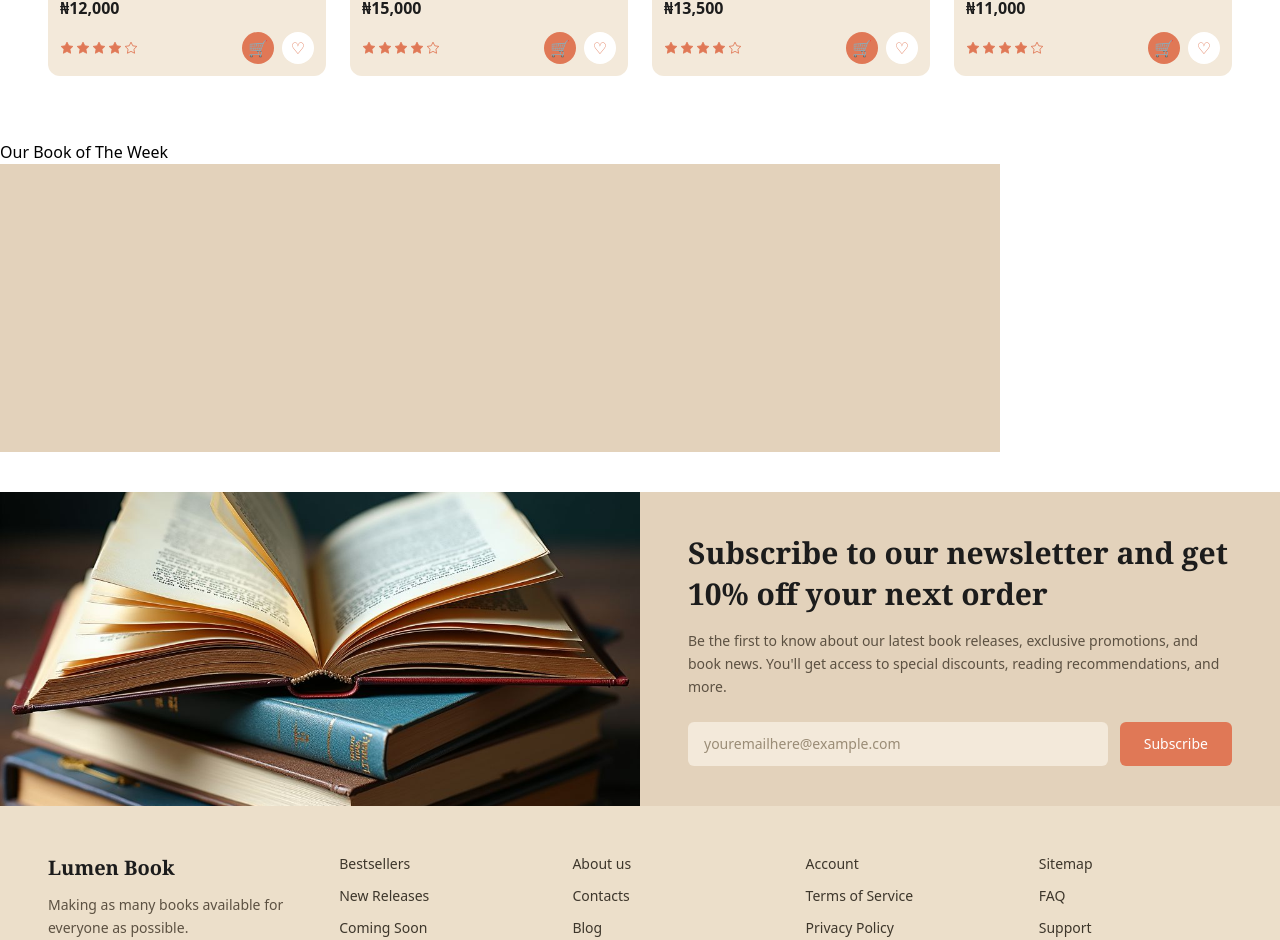
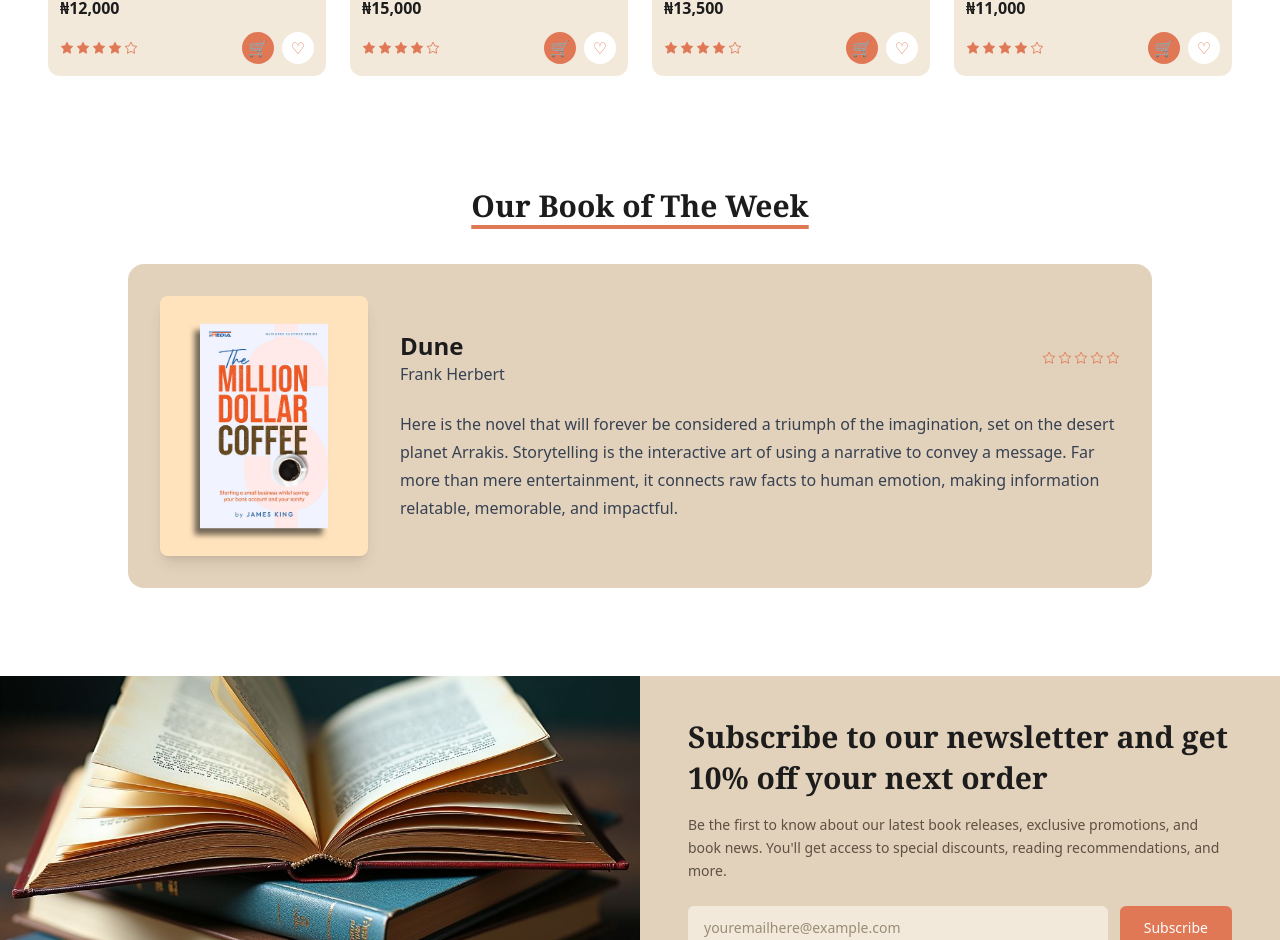
Before and after one commit to Patrick-Walshak/lumen-book, a Next.js app: page / in a window 1280 px wide. Shown: the part 2139-3079 px from the top of the page. Built offline with nearby package versions, Linux system fonts and the light colour scheme.

Commit message:
feat: create BookOfTheWeek component

```diff
--- a/components/home/Book.tsx
+++ b/components/home/Book.tsx
@@ -1,15 +1,55 @@
+import StarRating from "../books/StarRating";
+
 export default function Hero() {
-    return (
-        <section>
-            <div>
-                <h1>Our Book of The Week</h1>
+  return (
+    <section className="py-12 px-4">
+      {/* Heading */}
+      <div className="text-center">
+        <h1 className="font-serif text-2xl md:text-3xl font-bold text-[#1c1c1c] underline decoration-[#e07856] decoration-4 underline-offset-8">
+          Our Book of The Week
+        </h1>
+      </div>
+
+      {/* Card */}
+      <div className="max-w-5xl mx-auto mt-10 bg-[#e3d2bb] rounded-2xl p-6 md:p-8">
+        <div className="flex flex-col md:flex-row items-center gap-8">
+          {/* Image */}
+          <div className="shrink-0">
+            <img
+              className="w- md:w-52 rounded-lg shadow-lg"
+              src="/image/feature-book6.jpg"
+              alt="Dune Book Cover"
+            />
+          </div>
+
+          {/* Content */}
+          <div className="flex-1 w-full">
+            {/* Title + Rating */}
+            <div className="flex flex-col sm:flex-row sm:items-center sm:justify-between gap-4">
+              <div>
+                <h2 className="font-bold text-2xl text-[#1c1c1c]">
+                  Dune
+                </h2>
+                <p className="text-gray-700">Frank Herbert</p>
+              </div>
+
+              <StarRating />
             </div>
 
-            <div className="w-[1000px] h-72 bg-[#e3d2bb]">
-                <div>
-
-                </div>
+            {/* Description */}
+            <div className="mt-6">
+              <p className="text-gray-700 leading-7">
+                Here is the novel that will forever be considered a triumph
+                of the imagination, set on the desert planet Arrakis.
+                Storytelling is the interactive art of using a narrative to
+                convey a message. Far more than mere entertainment, it
+                connects raw facts to human emotion, making information
+                relatable, memorable, and impactful.
+              </p>
             </div>
-        </section>
-    )
+          </div>
+        </div>
+      </div>
+    </section>
+  );
 }
```
